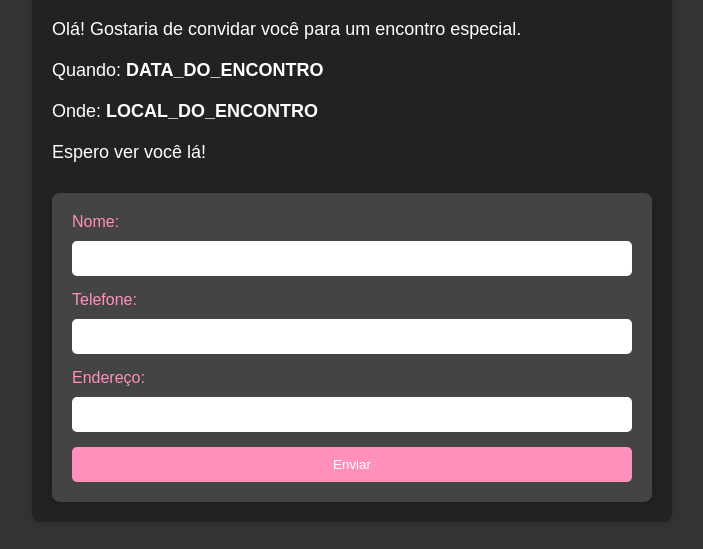
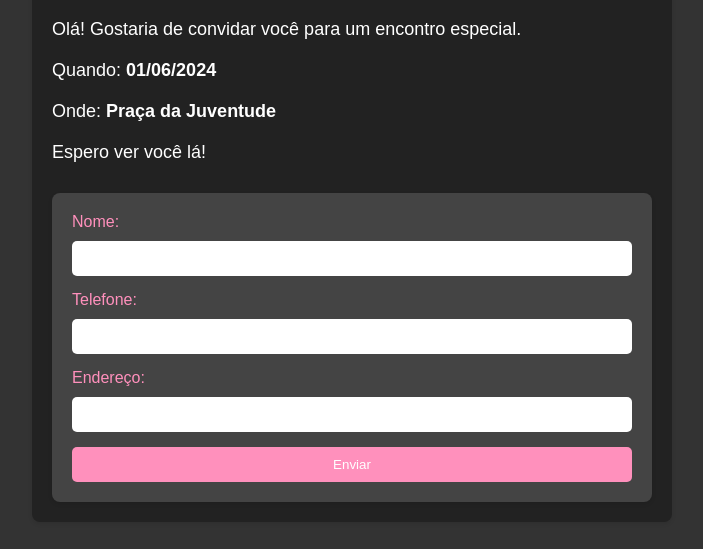
Before and after one commit to Marcos-85/Convite_encontro, a plain HTML site: page index.html in a window 1280 px wide. Shown: the part 251-800 px from the top of the page, without its empty margins (288-991 px from the left). Drawn offline with Linux system fonts and the light colour scheme.

Commit message:
Update index.html

```diff
--- a/index.html
+++ b/index.html
@@ -11,8 +11,8 @@
         <img src="https://e7.pngegg.com/pngimages/856/143/png-clipart-yellow-emoji-iphone-emoji-emoticon-smiley-emoji-face-electronics-face-thumbnail.png" alt="Emoji">
         <h1>Convite para um Encontro</h1>
         <p>Olá! Gostaria de convidar você para um encontro especial.</p>
-        <p>Quando: <strong>DATA_DO_ENCONTRO</strong></p>
-        <p>Onde: <strong>LOCAL_DO_ENCONTRO</strong></p>
+        <p>Quando: <strong>01/06/2024</strong></p>
+        <p>Onde: <strong>Praça da Juventude</strong></p>
         <p>Espero ver você lá!</p>
 
         <!-- Formulário de convite para sair -->
```
